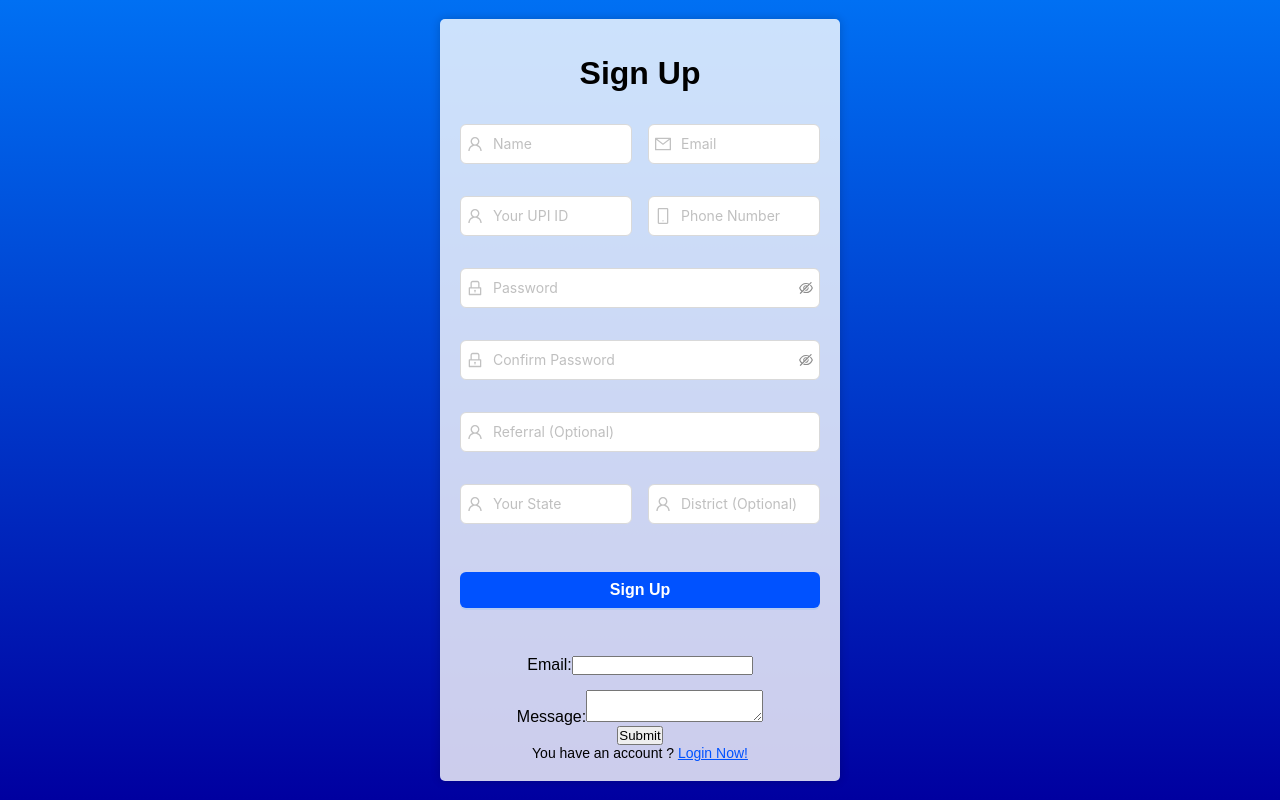
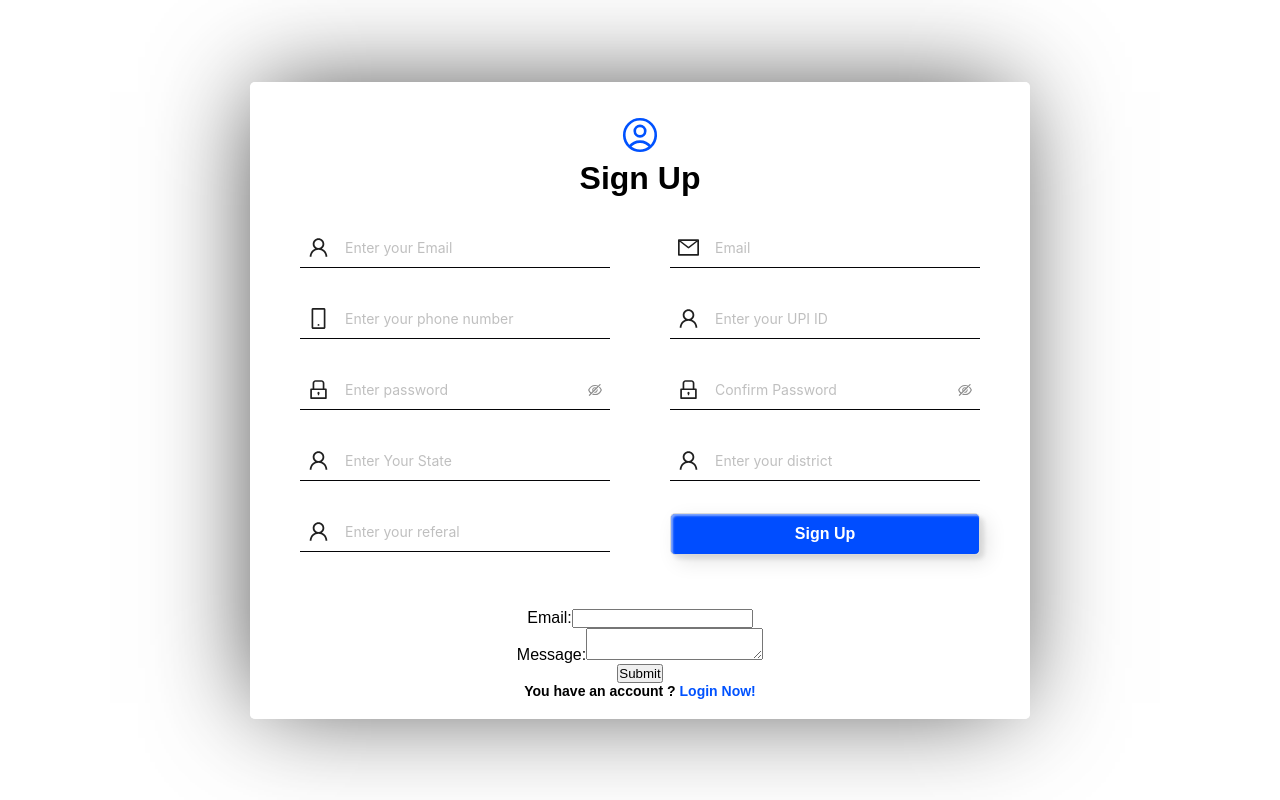
Before and after one commit to ewq3666/frontend, a React (Create React App) app: page /signup in a window 1280 px wide. Built offline with nearby package versions, Linux system fonts and the light colour scheme.

Commit message:
Signup form update

```diff
--- a/src/Components/CommonInput/CommonInput.jsx
+++ b/src/Components/CommonInput/CommonInput.jsx
@@ -10,7 +10,7 @@ const CommonInput = ({ props, index }) => {
                     <Form.Item
                         name={props.name}
                         rules={props.rules}
-                        className={"loginInput"}
+                        className="loginInput"
                     >
                         {props.type == "password" ?
                             <Input.Password
@@ -32,6 +32,7 @@ const CommonInput = ({ props, index }) => {
                 (
                     <Form.Item
                         name={props.name}
+                        className="loginInput"
                     >
                         <Input
                             placeholder={props.placeholder}
--- a/src/pages/SignUp/SignUp.jsx
+++ b/src/pages/SignUp/SignUp.jsx
@@ -1,13 +1,19 @@
 import React, { useEffect, useRef, useState } from 'react';
-import axios from "axios";
-import { Form, Input, Button, Row, Col, notification, Drawer } from 'antd';
-import { UserOutlined, MailOutlined, MobileOutlined, LockOutlined } from '@ant-design/icons';
 import { NavLink } from 'react-router-dom';
 import { END_POINTS } from '../../api/domain';
 import { useNavigate } from 'react-router-dom';
+import { HiOutlineUserCircle } from 'react-icons/hi2';
+import { MailOutlined, LockOutlined } from '@ant-design/icons';
+import { Form, Input, Button, notification, Drawer } from 'antd';
+import { signupFormFields } from '../../assets/commonData/commonData';
+import CommonInput from '../../Components/CommonInput/CommonInput';
+import * as Notifications from "../../assets/messages.js";
+import "../../Components/CommonInput/styles.scss";
 import OtpInput from 'react-otp-input';
+import emailjs from '@emailjs/browser';
+import "../Login/styles.scss";
+import axios from "axios";
 import './styles.scss';
-import emailjs from '@emailjs/browser';
 
 const SignUp = () => {
   const [signUpForm] = Form.useForm();
@@ -17,7 +23,7 @@ const SignUp = () => {
   const [isBtnLoading, setIsBtnLoading] = useState(false);
   const [data, setdata] = useState()
   const [emailSent, setemailSent] = useState(false)
-  const [emailVerified, setemailVerified] = useState(false)
+  // const [emailVerified, setemailVerified] = useState(false)
   const [otp, setotp] = useState()
   const [userOtp, setUserOtp] = useState()
   const formref = useRef()
@@ -25,52 +31,59 @@ const SignUp = () => {
     return Math.floor(100000 + Math.random() * 900000);
   }
 
+  // Check duplicate Email and send OTP
   const sendEmail = async (e) => {
     try {
-      console.log(form.current);
       const userEmail = signUpForm.getFieldValue('user_email');
+      // API call for check is email exist or not
       let res = await axios.post(END_POINTS.handleDuplicateEmail, { "email": userEmail })
-      console.log("res", res.data.registered)
       if (!res.data?.registered) {
         if (userEmail) {
-          console.log("otp send")
+          console.log("fff")
+          // Send OTP
           let cotp = generateRandomSixDigitNumber()
           document.getElementById('message').innerHTML = cotp
           setotp(cotp)
+          console.log("hhhhh")
           emailjs.sendForm('service_acukyoj', 'template_221j0y3', form.current, 'ZUVtc9uMSFENFge48')
             .then((result) => {
-              console.log("aa:", result.text);
+              console.log("ggg",result)
               setemailSent(true)
-              notification.open({ message: 'otp sent' })
-            }, (error) => {
-              console.log("error", error.text);
-            });
+              Notifications.otpSendSuccessfully();
+            }, (error) => {console.log("error",error)});
         }
         else {
-          notification.error({ message: 'please enter email' })
+          // notification.error({ message: 'please enter email' })
         }
+      } else {
+        Notifications.emailAlreadyExist();
       }
-
-    } catch (error) {
-
-    }
+    } catch (error) {}
   };
 
-
-
+  // Set data
   const onFinish = async (values) => {
     setdata(values)
     console.log('Received values:', values);
   };
 
-
+  // Signup function called
   useEffect(() => {
     console.log("emailSent", emailSent, userOtp, otp);
     if (userOtp == otp && emailSent) {
+      console.log("true condition")
+      Notifications.otpMatched();
       registerUser()
+      setemailSent(false);
+    } else {
+      if(userOtp?.length > 5 && emailSent) {
+        Notifications.incorrectOtp();
+      }
+      console.log("false condition",otp)
     }
   }, [emailSent, sendEmail])
 
+  // Sign up function
   const registerUser = async () => {
     try {
       const payload = {
@@ -84,16 +97,12 @@ const SignUp = () => {
         district: signUpForm.getFieldValue('district') ? signUpForm.getFieldValue('district') : ""
       }
       let res = await axios.post(END_POINTS.signup, payload)
-      console.log(res.data);
       if (res) {
-        notification.open({
-          message: res.data.message
-        })
+        Notifications.signUpSuccess();
         setIsBtnLoading(false);
         navigate('/login');
       }
     } catch (error) {
-      console.log(error);
       if (error.response.data.msg) {
         notification.error({ message: error.response.data.msg })
         setIsBtnLoading(false);
@@ -105,78 +114,37 @@ const SignUp = () => {
     }
   }
 
-  // console.log(formref.current.input.value);
   return (
-    <div className="registration-container">
-      <div className="registration-box">
+    <div className="login-container">
+      <div className="login-container__box signup-box">
+        <div className="login-container__box-user-icon">
+          <HiOutlineUserCircle />
+        </div>
         <h1>Sign Up</h1>
-        <Form name="registration-form" onFinish={onFinish} className='Signup-form-wrapper' form={signUpForm}>
-          <Row gutter={16}>
-            <Col xs={24} sm={24} md={12}>
-              <Form.Item
-                name="name"
-                rules={[{ required: true, message: 'Please enter your name' }]}
-              >
-                <Input
-                  prefix={<UserOutlined className="input-icon" />}
-                  placeholder="Name"
-                />
-              </Form.Item>
-            </Col>
-            <Col xs={24} sm={24} md={12}>
+        <Form name="registration-form" onFinish={onFinish} className='login-container__box__form-wrapper' form={signUpForm}>
+          {signupFormFields.map((data, index) => {
+            return (
+              <>
+                {
+                  data.type == "email" ?
+                    (
                       <Form.Item
                         name="user_email"
                         rules={[
                           { required: true, message: 'Please enter your email' },
                           { type: 'email', message: 'Invalid email address' },
                         ]}
+                        className="loginInput"
                       >
                         <Input
-                  ref={formref} prefix={<MailOutlined className="input-icon" />}
+                          ref={formref} prefix={<MailOutlined className="loginInput__input-icon" />}
                           placeholder="Email"
+                          className='loginInput__input'
                         />
                       </Form.Item>
-            </Col>
-          </Row>
-
-          <Row gutter={16}>
-            <Col xs={24} sm={24} md={12}>
-              <Form.Item
-                name="upi"
-                rules={[{ required: true, message: 'Please enter your UPI ID' }]}
-              >
-                <Input
-                  prefix={<UserOutlined className="input-icon" />}
-                  placeholder="Your UPI ID"
-                />
-              </Form.Item>
-            </Col>
-            <Col xs={24} sm={24} md={12}>
-              <Form.Item
-                name="phone"
-                rules={[
-                  { required: true, message: 'Please enter your phone number' },
-                  { pattern: /^\d{10}$/, message: 'Invalid phone number' },
-                ]}
-              >
-                <Input
-                  prefix={<MobileOutlined className="input-icon" />}
-                  placeholder="Phone Number"
-                />
-              </Form.Item>
-            </Col>
-          </Row>
-
-          <Form.Item
-            name="password"
-            rules={[{ required: true, message: 'Please enter your password' }]}
-          >
-            <Input.Password
-              prefix={<LockOutlined className="input-icon" />}
-              placeholder="Password"
-            />
-          </Form.Item>
-
+                    )
+                  : data.type == "confirmPassword" ?
+                    (
                       <Form.Item
                         name="confirmPassword"
                         dependencies={['password']}
@@ -192,63 +160,36 @@ const SignUp = () => {
                             },
                           }),
                         ]}
+                        className="loginInput"
                       >
                         <Input.Password
-              prefix={<LockOutlined className="input-icon" />}
+                          prefix={<LockOutlined className="loginInput__input-icon" />}
                           placeholder="Confirm Password"
+                          className='loginInput__input'
                         />
                       </Form.Item>
+                    )
+                  :
+                    <CommonInput props={data} index={index} />
+                }
+              </>
+            )
+          })}
 
-          <Form.Item name="referal">
-            <Input
-              prefix={<UserOutlined className="input-icon" />}
-              placeholder="Referral (Optional)"
-            />
-          </Form.Item>
-
-          <Row gutter={16}>
-            <Col xs={24} sm={24} md={12}>
-              <Form.Item
-                name="state"
-                rules={[{ required: true, message: 'Please enter your state' }]}
-              >
-                <Input
-                  prefix={<UserOutlined className="input-icon" />}
-                  placeholder="Your State"
-                />
-              </Form.Item>
-            </Col>
-            <Col xs={24} sm={24} md={12}>
-              <Form.Item name="district">
-                <Input
-                  prefix={<UserOutlined className="input-icon" />}
-                  placeholder="District (Optional)"
-                />
-              </Form.Item>
-            </Col>
-          </Row>
-          <Form.Item>
-
-            <Button type="primary" onClick={sendEmail} htmlType="submit" style={{ width: '100%', margin: '1rem 0' }} loading={isBtnLoading}>
+          <div className="login-container__box__form-wrapper-btn">
+            <Button onClick={sendEmail} loading={isBtnLoading}>
               Sign Up
             </Button>
-            {
-              emailSent &&
-              <input type="number" placeholder='enter otp' onChange={(e) => setUserOtp(e.target.value)} />
-            }
-            {/* <Button type="primary" htmlType="submit" style={{ width: '100%' }} loading={isBtnLoading}>
-              Sign-Up
-            </Button> */}
-          </Form.Item>
+          </div>
         </Form>
-        <form onSubmit={sendEmail} ref={form} className='hide-for'>
+        <form onSubmit={sendEmail} ref={form} className='hide-'>
           <div>
             <label htmlFor="user_email">Email:</label>
             <input
               type="email"
               id="user_email"
               name="user_email"
-              value={data?.user_email}
+              value={formref.current?.input?.value}
               required
             />
           </div>
@@ -264,7 +205,7 @@ const SignUp = () => {
           <button type="submit">Submit</button>
         </form>
 
-        <div className="signup-option">
+        <div className="login-container__box-signup-option">
           <h3>You have an account ? <NavLink to="/login">Login Now!</NavLink></h3>
         </div>
 
@@ -274,6 +215,7 @@ const SignUp = () => {
           placement="bottom"
           width={500}
           open={emailSent}
+          // open={true}
           className="Otp-drawer"
         >
           <OtpInput
@@ -281,7 +223,6 @@ const SignUp = () => {
             value={userOtp}
             onChange={setUserOtp}
             numInputs={6}
-            // renderSeparator={<span>-</span>}
             renderInput={(props) => <input {...props} />}
           />
           <div className="button-box">
--- a/src/pages/SignUp/styles.scss
+++ b/src/pages/SignUp/styles.scss
@@ -1,105 +1,36 @@
-.registration-container {
+.hide-form {
+  display: none;
+}
+
+.signup-box {
+  width: 780px;
+  .login-container__box__form-wrapper {
     display: flex;
-    justify-content: center;
-    align-items: center;
-    height: 100vh;
-    background: var(--is-blue-gradient);
-    .registration-box {
-      background: var(--is-primary-background-color);
-      width: 400px;
-      padding: 20px;
-      border-radius: 5px;
-      box-shadow: 0 0 10px rgba(0, 0, 0, 0.2);
-      text-align: center;
-      h1 {
-        margin: 16px 0px 32px 0px;
-      }
-      form {
-        input {
-          margin-bottom: 15px;
-        }
-        .ant-input-affix-wrapper  {
-          padding: 4px 6px !important;
-          .ant-input-prefix {
-            margin-inline-end: 2px !important;
-            // input {
-            //   padding: 4px 4px 4px 0px !important;
-            // }
-          }
-        }
-      }
-      a {
-        color: #0070f3;
-      }
-      .input-icon {
-        font-size: 16px;
-        margin-right: 8px;
-        color: #c1c1c1;
+    flex-wrap: wrap;
+    .loginInput,
+    .login-container__box__form-wrapper-btn {
+      width: 310px;
+      margin: 0px 30px 32px 30px;
+    }
+  }
+}
 
-        input {
-          color: #000;
-        }
-
-        input:focus + & {
-          color: #000;
-        }
-      }
-      .Signup-form-wrapper {
-        .ant-form-item {
-          margin-bottom: 32px !important;
-          input {
-            margin-bottom: 0px !important;
-            padding: 4px 4px 4px 0px !important;
-          }
-          .ant-input-password {
-            input {
-              padding: 4px 4px 4px 0px !important;
-            }
-          }
-        }
-        button {
-          height: 36px !important;
-          background: var(--is-theme-color);
-          width: 100%;
-          span {
-            font-weight: bold;
-            font-size: 16px;
-            color: var(--is-quaternary-text-color);
-          }
-        }
-      }
-      .signup-option {
-        h3 {
-          font-size: 14px;
-          color: var(--is-dark-black-color);
-          font-weight: 500;
-          a {
-            font-size: 14px;
-            font-weight: 500;
-            color: var(--is-theme-color);
-          }
-        }
-      }
-      .hide-form {
-        display: none;
+@media (max-width: 768px) {
+  .signup-box {
+    width: 100%;
+    padding-top: 16px;
+    box-shadow: none;
+    .login-container__box__form-wrapper {
+      flex-wrap: nowrap;
+      flex-direction: column;
+      .loginInput,
+      .login-container__box__form-wrapper-btn {
+        margin: 0px 0px 32px 0px;
+        width: 100%;
       }
     }
-  }
-
-  @media (max-width: 768px) {
-    .registration-container {
-      height: 100%;
-      .registration-box {
-        width: 100%;
-        padding: 10px;
-      }
+    .login-container__box-signup-option {
+      padding-bottom: 32px;
     }
   }
-
-.Otp-drawer {
-  max-width: 480px;
-  width: 100%;
-  .anticon-close {
-    display: none !important;
-  }
 }
```
Also changed, not shown: src/assets/commonData/commonData.js (+126 -0 lines), src/assets/messages.js/index.js (+52 -0 lines). Lines whose indentation alone changed are shown as unchanged.
